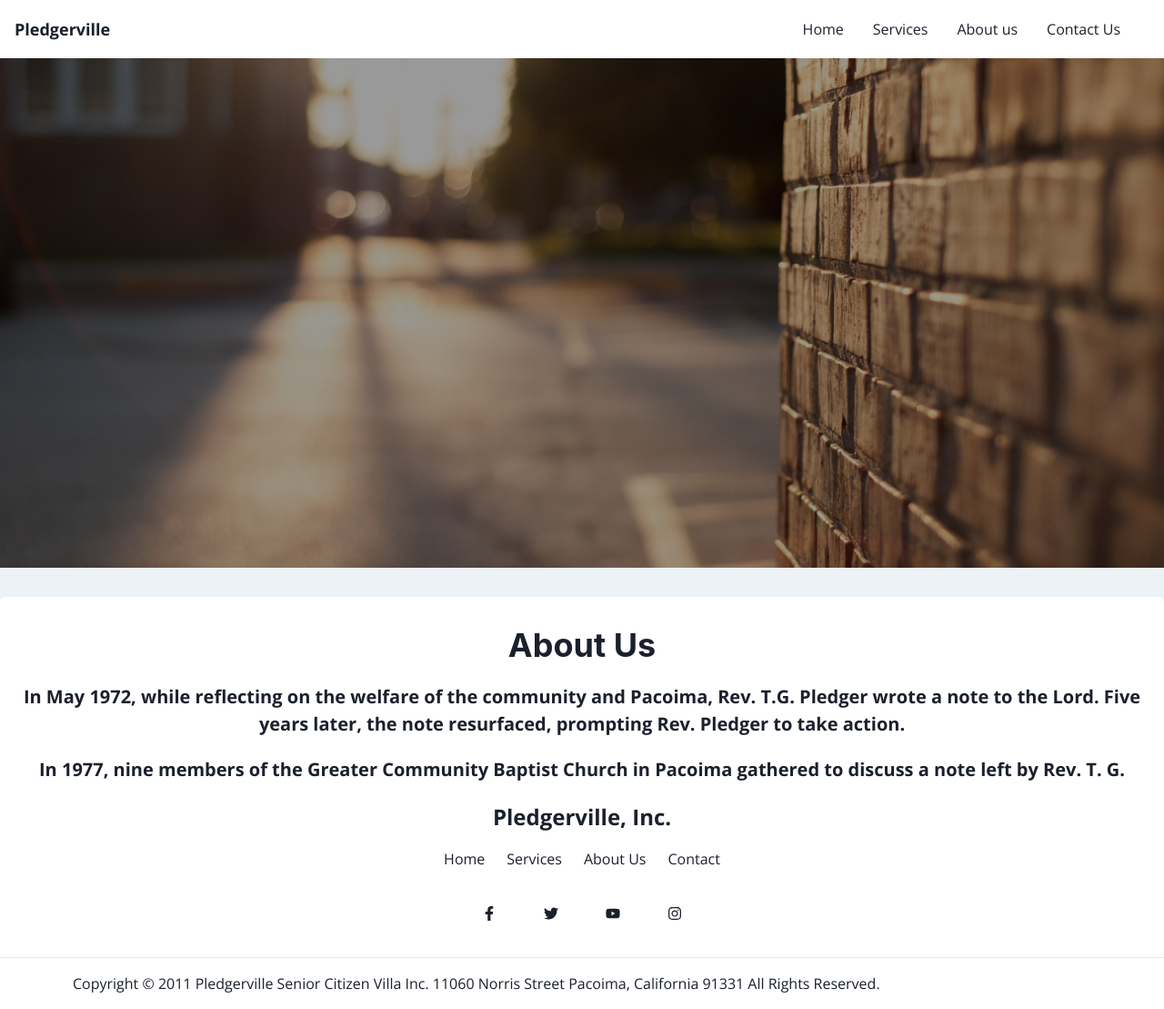
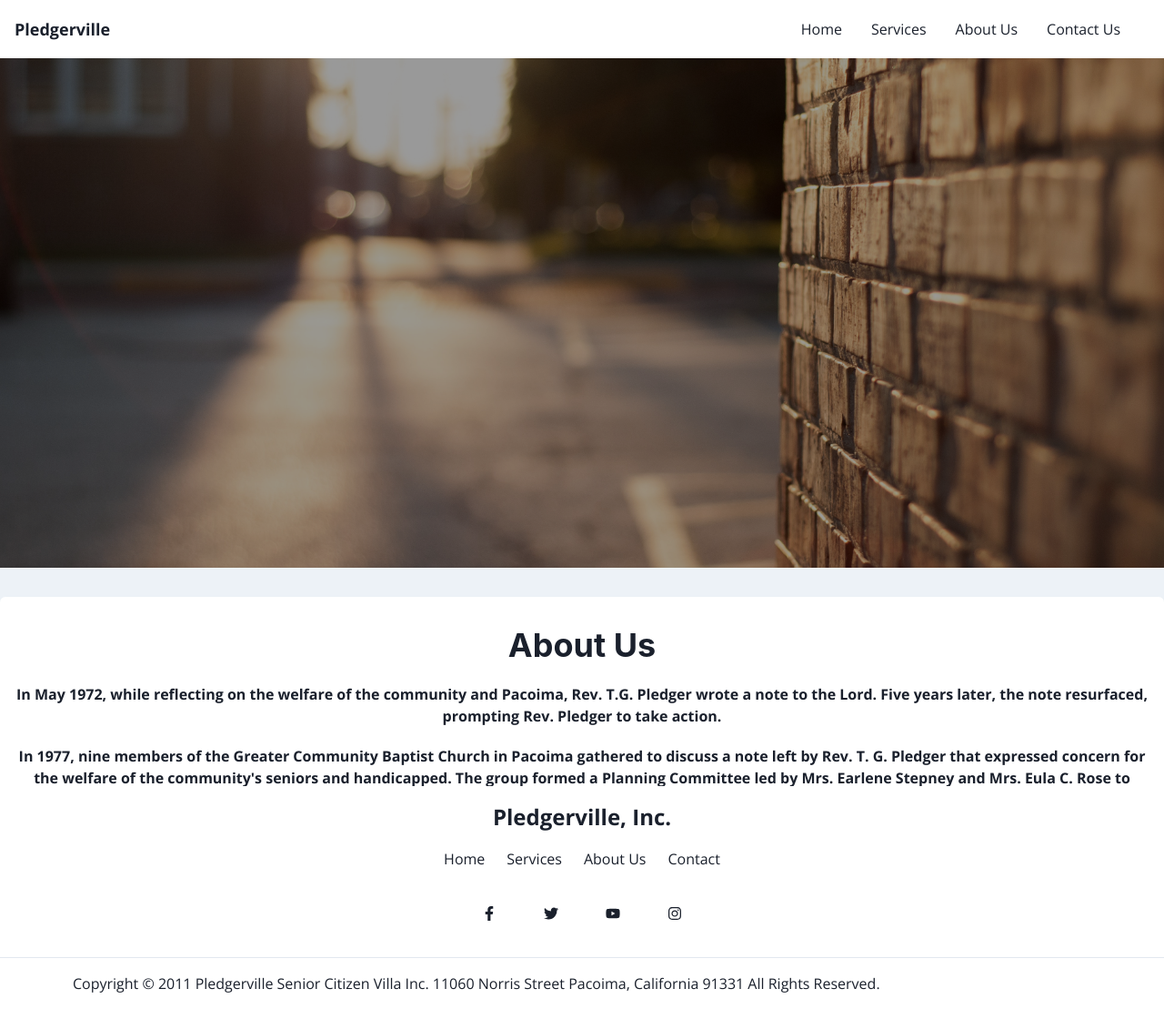
Before and after one commit to Pledgerville/next-app, a Next.js app: page /AboutPage in a window 1280 px wide. Shown: the whole page at 91% size. Built offline with nearby package versions, Linux system fonts and the light colour scheme.

Commit message:
text modification

```diff
--- a/src/components/Navbar/Navbar.tsx
+++ b/src/components/Navbar/Navbar.tsx
@@ -48,7 +48,7 @@ const Navbar: React.FC<NavbarProps> = () => {
           <NavItem to='/services'>Services</NavItem>
           <NavItem to='/AboutPage'>
             <Text>
-                <Link href="/AboutPage">About us</Link>
+                <Link href="/AboutPage">About Us</Link>
             </Text>
           </NavItem>
           <NavItem to='/contact-us'>Contact Us</NavItem>
--- a/src/pages/AboutPage.tsx
+++ b/src/pages/AboutPage.tsx
@@ -48,17 +48,17 @@ import {
           <Heading as="h2" size="xl" mb="5" textAlign="center">
             About Us
           </Heading>
-          <Text fontSize="xl" textAlign="center" mb="5" fontWeight="semibold">
+          <Text fontSize="l" textAlign="center" mb="5" fontWeight="semibold">
             In May 1972, while reflecting on the welfare of the community and Pacoima, Rev. T.G. Pledger wrote a note to the Lord. Five years later, the note resurfaced, prompting Rev. Pledger to take action.
           </Text>
-          <Text fontSize="xl" textAlign="center" mb="5" fontWeight="semibold">
+          <Text fontSize="l" textAlign="center" mb="5" fontWeight="semibold">
            In 1977, nine members of the Greater Community Baptist Church in Pacoima gathered to discuss a note left by Rev. T. G. Pledger that expressed concern for the welfare of the community's seniors and handicapped. The group formed a Planning Committee led by Mrs. Earlene Stepney and Mrs. Eula C. Rose to pursue building a facility to meet these needs. After seeking information from the Department of Housing and Urban Development (HUD) in Washington, D.C., the committee was introduced to a Planning, Architect, Engineering Management, and Consulting Firm by Mr. Ken Thomas. The firm submitted a proposal for a senior citizens housing project, but it was not approved by HUD. With legal guidance from Bryce D. Wisner, Esq., the Planning Committee reported its findings to the Executive Board of Greater Community Baptist Church in July 1978. As a result, a Board of Directors was established, and the chartered name PLEDGERVILLE SENIOR CITIZENS VILLA, INC. was chosen.          </Text>
-          <Text fontSize="xl" textAlign="center" mb="5" fontWeight="semibold">
+          <Text fontSize="l" textAlign="center" mb="5" fontWeight="semibold">
           </Text>
-          <Text fontSize="xl" textAlign="center" mb="5" fontWeight="semibold">
+          <Text fontSize="l" textAlign="center" mb="5" fontWeight="semibold">
            The corporation secured the services of Barker Management Inc., Mr. Byron Barker, President, and Edward C.Barker and Associates, Architects, and with the guidance of the Consultant, new proposals were submitted to HUD requiring many changes before the project was finally funded in September 1980 in the amount of $3.99 million. The Barkers drafted another proposal for the project, which they resubmitted to HUD, and it was approved at a total cost of $6,051,700.00. Groundbreaking ceremonies were held on February 19, 1983, and construction began a week later. Occupancy occurred in March 1984, and the facility currently boasts a 90% occupancy rate.
           </Text>
-          <Text fontSize="xl" textAlign="center" mb="5" fontWeight="semibold">
+          <Text fontSize="l" textAlign="center" mb="5" fontWeight="semibold">
            In September 1980, Pledgerville Senior Citizens Villa, Inc. secured funding of $3.99 million from HUD with the help of Barker Management Inc., led by President Byron Barker, and Edward C. Barker and Associates, Architects. However, the project required additional funding to cover the total cost of $6,051,700.00. To secure the remaining funding, the Barkers drafted a new proposal that was approved by HUD. Groundbreaking ceremonies were held on February 19, 1983, and construction began a week later. By March 1984, the facility was ready for occupancy and currently has a 90% occupancy rate.
           </Text>
           <Text fontSize="2xl" textAlign="center" mb="5" fontWeight="semibold">
```
